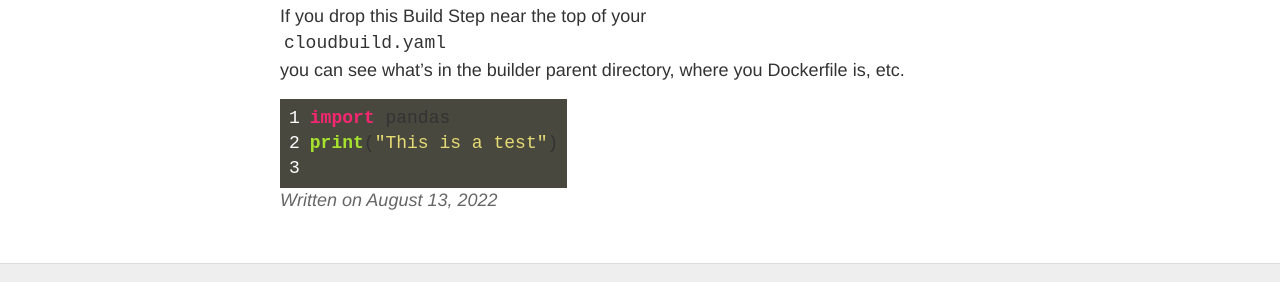
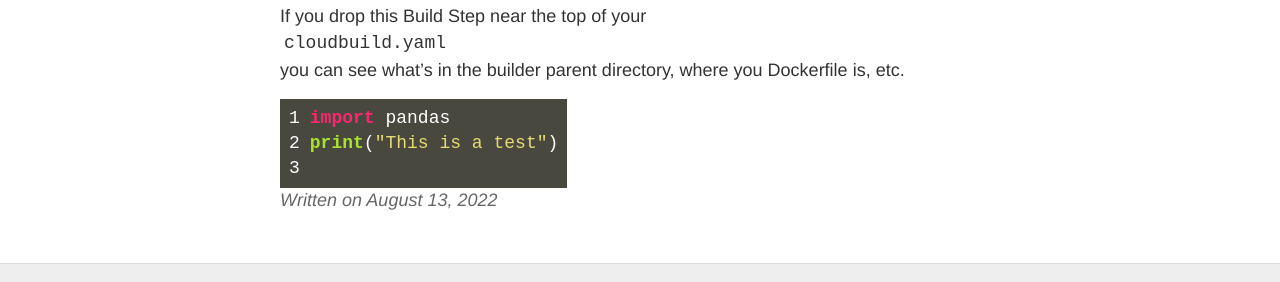
Before and after one commit to stevehenderson/stevehenderson.github.io, a Jekyll site: the page built from _posts/2022-8-13-Cloud-Build-Where-Am-I.md, in a window 1280 px wide. Shown: the part 569-851 px from the top of the page. Built offline with Jekyll 4.4.1, drawn with Linux system fonts in a browser that asks for light colours.

Commit message:
Update _highlights.scss

```diff
--- a/_sass/_highlights.scss
+++ b/_sass/_highlights.scss
@@ -222,7 +222,7 @@ code {
     display: block;
 }
 
-td code {
+td.code {
     font-family: 'Courier New', Courier, monospace;
     color: #FFF;
     padding: 2px 4px;
@@ -233,7 +233,7 @@ td code {
 }
 
 
-pre.rouge-code {
+td.rouge-code {
   color: #ffffff;
 }
 
```
